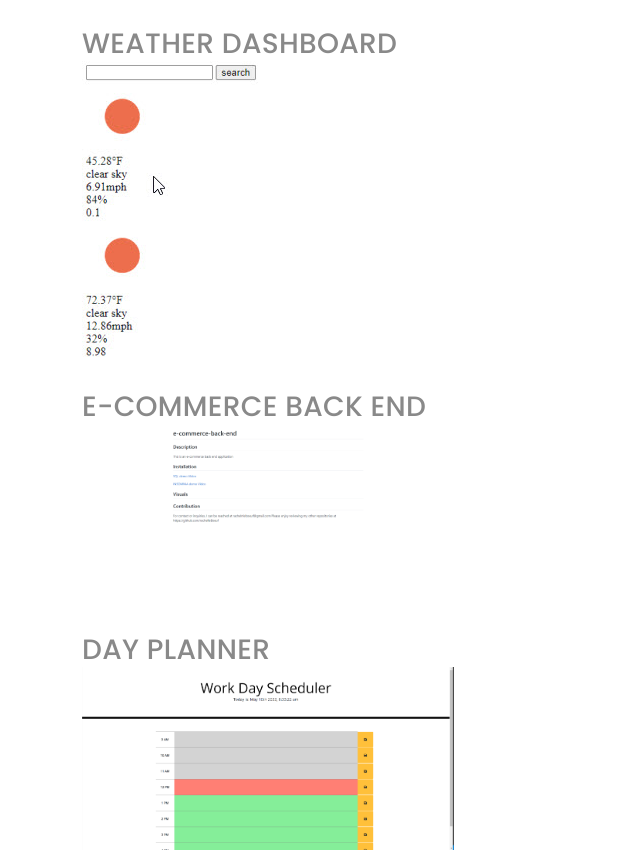
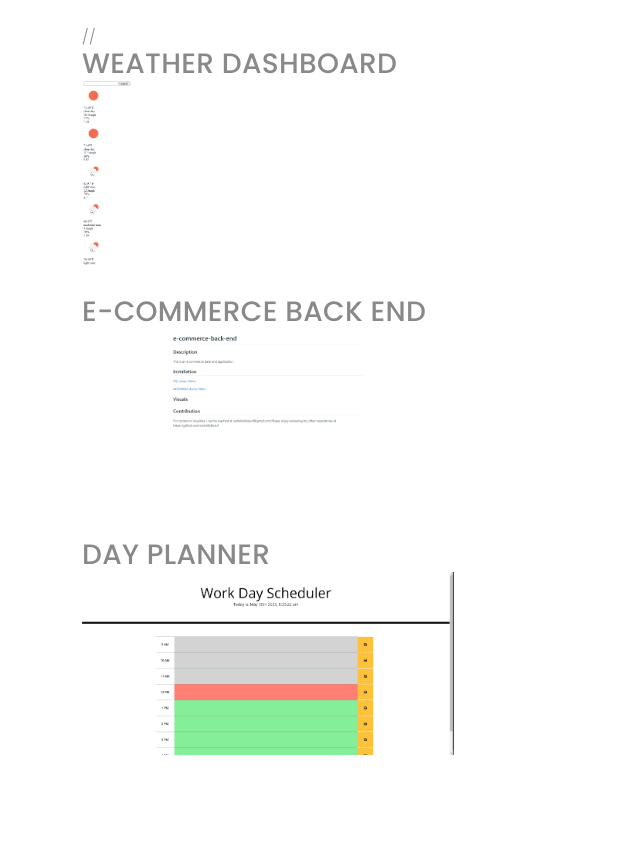
Before and after one commit to rachelleBoeuf/LeBoeuf-Professional-Portfolio, a plain HTML site: page index.html in a window 1280 px wide. Shown: the part 1640-2498 px from the top of the page, without its empty margins (0-640 px from the left). Drawn offline with nearby package versions, Linux system fonts and the light colour scheme; files whose address does not match are found by name; a web font is replaced by a local one.

Commit message:
new pics

```diff
--- a/index.html
+++ b/index.html
@@ -119,12 +119,12 @@
             <img src="./assets/img/project-quiz.jpg" class="img-fluid" alt="">
           </a>
         </div>
-
+//
         <h3>WEATHER DASHBOARD</h3>
         <div class="col-lg-4 col-md-6 portfolio-item filter-card">
           <a href="https://rachelleboeuf.github.io/weather-dashboard/" target="_blank" class="details-link"
             title="More Details">
-            <img src="C:\Users\18034\Bootcamp\Homework\LeBoeuf-Professional-Portfolio\assets\img\project-weather.jpg"
+            <img src="C:\Users\18034\Bootcamp\Homework\LeBoeuf-Professional-Portfolio\Screenshot 2022-05-11 121632.png"
               class="img-fluid" alt="">
           </a>
         </div>
```
Also changed, not shown: Screenshot 2022-05-11 121632.png (added).
